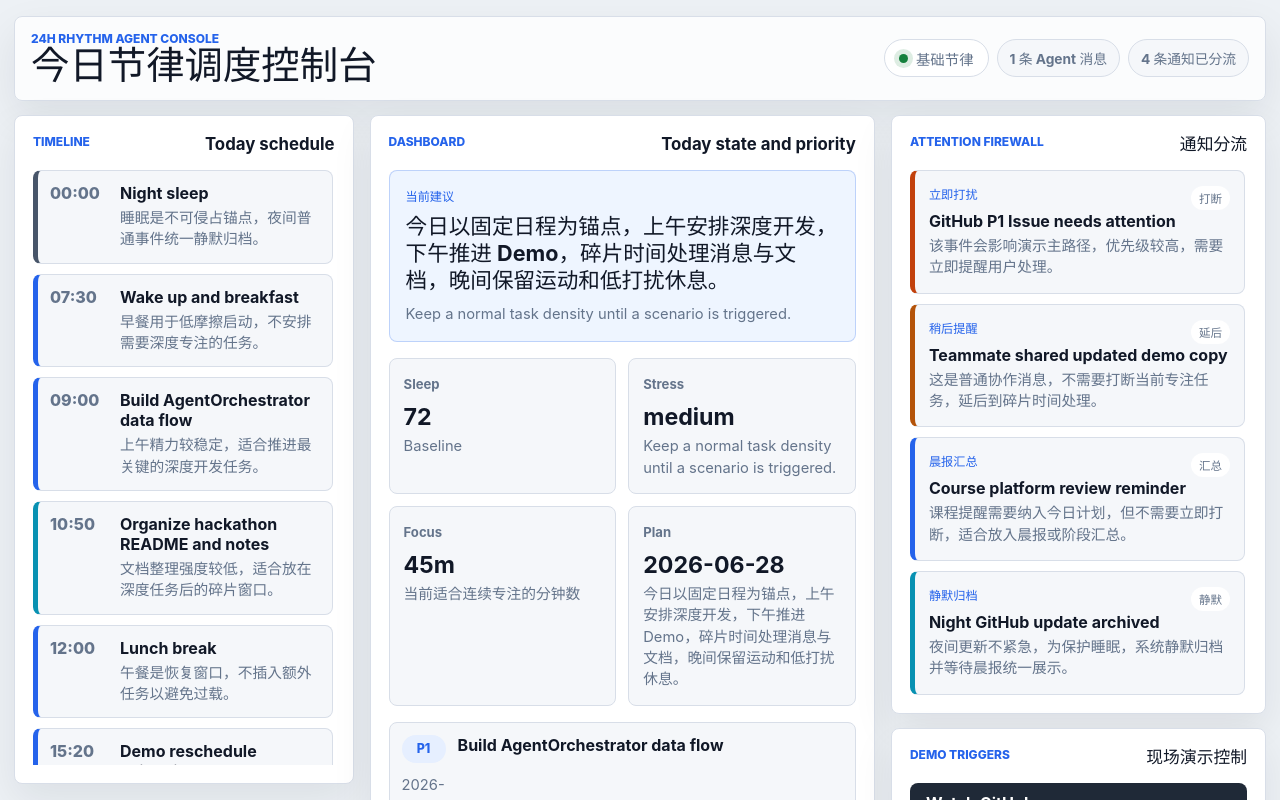
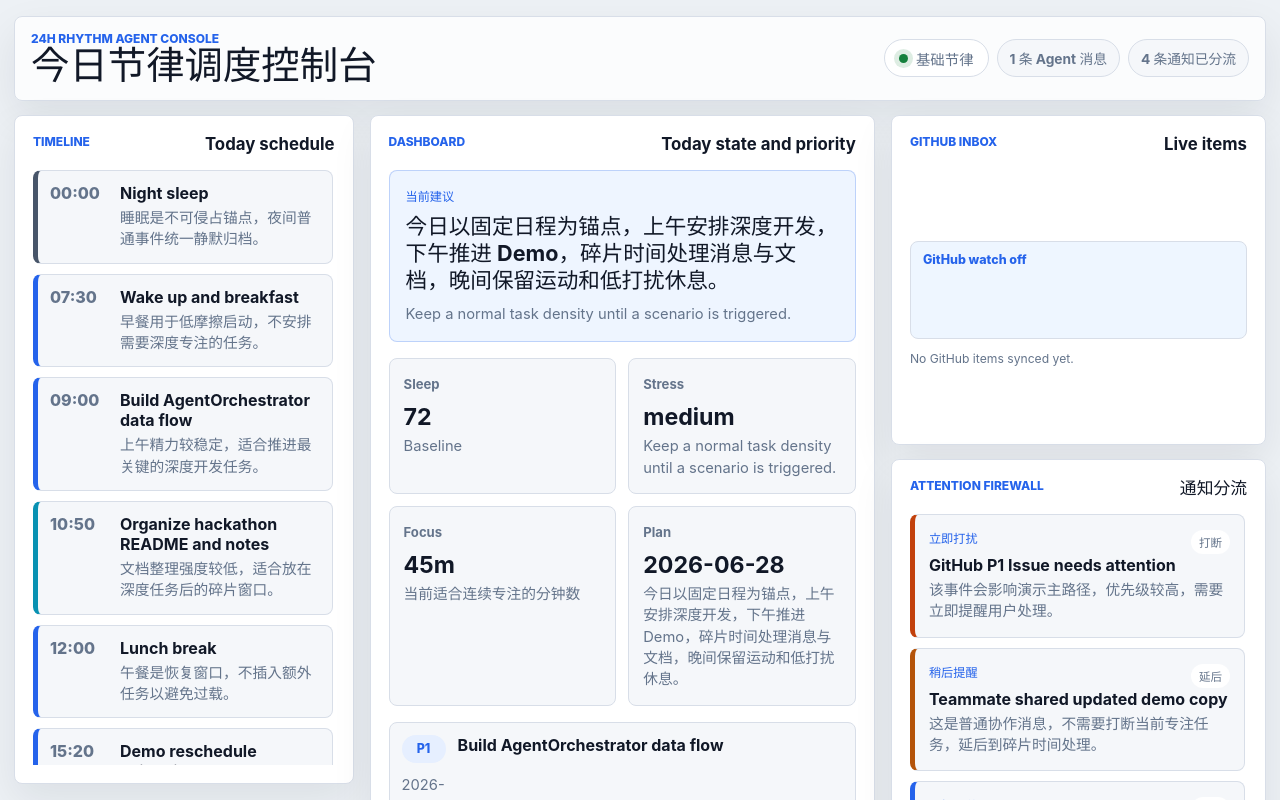
Before and after one commit to DanielPAN313/demo, a React (Vite) app: page / in a window 1280 px wide. Shown: the top 800 px of the page. Built offline with nearby package versions, Linux system fonts and the light colour scheme.

Commit message:
Add GitHub inbox panel

```diff
--- a/src/app/App.tsx
+++ b/src/app/App.tsx
@@ -4,6 +4,7 @@ import {
   AttentionFirewall,
   Dashboard,
   DemoControls,
+  GitHubInboxPanel,
   MorningBrief,
   Timeline,
 } from '../components'
@@ -250,6 +251,7 @@ function App() {
       const events = inbox.items.map(mapInboxItemToExternalEvent)
 
       seenGitHubItemIdsRef.current = new Set(inbox.items.map((item) => item.id))
+      actions.updateGitHubInboxItems(inbox.items)
       setGitHubWatchStatus(
         `Last checked ${new Date(inbox.fetchedAt).toLocaleTimeString()} · ${inbox.counts.merged} items`,
       )
@@ -296,6 +298,7 @@ function App() {
         : inbox.items.filter((item) => !knownIds.has(item.id))
 
       seenGitHubItemIdsRef.current = new Set(inbox.items.map((item) => item.id))
+      actions.updateGitHubInboxItems(inbox.items)
       setGitHubWatchStatus(
         `Connected · last checked ${new Date(inbox.fetchedAt).toLocaleTimeString()} · ${inbox.counts.merged} items`,
       )
@@ -468,6 +471,10 @@ function App() {
         </section>
 
         <aside className="layout-right">
+          <GitHubInboxPanel
+            items={state.githubInboxItems ?? []}
+            status={githubWatchStatus}
+          />
           <AttentionFirewall items={firewallItems} />
           <DemoControls
             actions={visibleDemoActions}
--- a/src/app/AppStateProvider.tsx
+++ b/src/app/AppStateProvider.tsx
@@ -33,6 +33,8 @@ export function AppStateProvider({ children }: { children: ReactNode }) {
         }),
       updateSuggestedActions: (suggestedActions) =>
         dispatch({ type: 'updateSuggestedActions', payload: suggestedActions }),
+      updateGitHubInboxItems: (items) =>
+        dispatch({ type: 'updateGitHubInboxItems', payload: items }),
       switchScenario: (scenario) =>
         dispatch({ type: 'switchScenario', payload: scenario }),
       resetDemo: () => dispatch({ type: 'resetDemo' }),
--- a/src/app/appState.ts
+++ b/src/app/appState.ts
@@ -2,6 +2,7 @@ import type {
   AgentMessage,
   ExternalEvent,
   FixedSchedule,
+  GitHubInboxItem,
   NotificationItem,
   SchedulePlan,
   SuggestedAction,
@@ -28,6 +29,7 @@ export type AppState = {
   morningBrief?: MorningBrief
   agentMessages: AgentMessage[]
   suggestedActions: SuggestedAction[]
+  githubInboxItems: GitHubInboxItem[]
   currentScenario: ScenarioId
 }
 
@@ -41,6 +43,7 @@ export type AppAction =
   | { type: 'addAgentMessage'; payload: AgentMessage }
   | { type: 'addAgentMessages'; payload: AgentMessage[] }
   | { type: 'updateSuggestedActions'; payload: SuggestedAction[] }
+  | { type: 'updateGitHubInboxItems'; payload: GitHubInboxItem[] }
   | { type: 'switchScenario'; payload: ScenarioId }
   | { type: 'resetDemo' }
 
@@ -54,6 +57,7 @@ export type AppStateActions = {
   addAgentMessage: (message: Omit<AgentMessage, 'id' | 'createdAt'>) => void
   addAgentMessages: (messages: Omit<AgentMessage, 'id' | 'createdAt'>[]) => void
   updateSuggestedActions: (suggestedActions: SuggestedAction[]) => void
+  updateGitHubInboxItems: (items: GitHubInboxItem[]) => void
   switchScenario: (scenario: ScenarioId) => void
   resetDemo: () => void
 }
@@ -115,6 +119,7 @@ export const initialAppState: AppState = {
     },
   ],
   suggestedActions: [],
+  githubInboxItems: [],
   currentScenario: 'baseline',
 }
 
@@ -171,6 +176,11 @@ export const appStateReducer = (state: AppState, action: AppAction): AppState =>
         ...state,
         suggestedActions: action.payload,
       }
+    case 'updateGitHubInboxItems':
+      return {
+        ...state,
+        githubInboxItems: action.payload,
+      }
     case 'switchScenario':
       return {
         ...state,
--- /dev/null
+++ b/src/components/GitHubInboxPanel.tsx
@@ -0,0 +1,59 @@
+import type { GitHubInboxItem } from '../types'
+
+type GitHubInboxPanelProps = {
+  items: GitHubInboxItem[]
+  status: string
+}
+
+const labelByKind: Record<GitHubInboxItem['kind'], string> = {
+  issue: 'Issue',
+  pull_request: 'PR',
+  notification: 'Notice',
+  review_request: 'Review',
+  mention: 'Mention',
+}
+
+const formatUpdatedAt = (value: string): string =>
+  new Date(value).toLocaleString([], {
+    month: 'short',
+    day: 'numeric',
+    hour: '2-digit',
+    minute: '2-digit',
+  })
+
+export function GitHubInboxPanel({ items, status }: GitHubInboxPanelProps) {
+  const safeItems = items ?? []
+
+  return (
+    <section className="panel github-inbox-panel" aria-labelledby="github-inbox-title">
+      <div className="panel-title">
+        <p className="eyebrow">GitHub inbox</p>
+        <h2 id="github-inbox-title">Live items</h2>
+      </div>
+
+      <div className="github-status">{status}</div>
+
+      <div className="github-item-list" aria-label="GitHub inbox items">
+        {safeItems.length === 0 ? (
+          <p className="empty-state">No GitHub items synced yet.</p>
+        ) : (
+          safeItems.slice(0, 8).map((item) => (
+            <article className="github-item" key={item.id}>
+              <div className="github-item-meta">
+                <span className={`priority-badge ${item.priority.toLowerCase()}`}>
+                  {item.priority}
+                </span>
+                <span>{labelByKind[item.kind]}</span>
+                <time>{formatUpdatedAt(item.updatedAt)}</time>
+              </div>
+              <a href={item.url} rel="noreferrer" target="_blank">
+                {item.title}
+              </a>
+              <p>{item.repo}</p>
+            </article>
+          ))
+        )}
+      </div>
+    </section>
+  )
+}
--- a/src/components/index.ts
+++ b/src/components/index.ts
@@ -2,6 +2,7 @@ export { AgentPanel } from './AgentPanel'
 export { AttentionFirewall } from './AttentionFirewall'
 export { Dashboard } from './Dashboard'
 export { DemoControls } from './DemoControls'
+export { GitHubInboxPanel } from './GitHubInboxPanel'
 export { MorningBrief } from './MorningBrief'
 export { Timeline } from './Timeline'
 
@@ -9,5 +10,6 @@ export type { AgentMessage, AgentPanelProps } from './AgentPanel'
 export type { AttentionFirewallProps, FirewallItem, FirewallRoute } from './AttentionFirewall'
 export type { DashboardMetric, DashboardProps, FocusTask } from './Dashboard'
 export type { DemoAction, DemoControlsProps } from './DemoControls'
+export type { GitHubInboxItem } from '../types'
 export type { MorningBriefItem, MorningBriefProps } from './MorningBrief'
 export type { TimelineItem, TimelineProps } from './Timeline'
--- a/src/core/githubInboxClient.ts
+++ b/src/core/githubInboxClient.ts
@@ -1,19 +1,6 @@
-import type { ExternalEvent, NotificationChannel, Priority } from '../types'
+import type { ExternalEvent, GitHubInboxItem, NotificationChannel, Priority } from '../types'
 
-export type GitHubInboxItem = {
-  id: string
-  title: string
-  repo: string
-  url: string
-  kind: 'issue' | 'pull_request' | 'notification' | 'review_request' | 'mention'
-  reason: string
-  updatedAt: string
-  labels: string[]
-  priority: Priority
-  requiredAction: boolean
-  estimatedMinutes: number
-  summary: string
-}
+export type { GitHubInboxItem } from '../types'
 
 type GitHubInboxResponse = {
   username: string
--- a/src/index.css
+++ b/src/index.css
@@ -364,6 +364,93 @@ h2 {
   border-left-color: var(--cyan);
 }
 
+.github-inbox-panel {
+  display: grid;
+  gap: 12px;
+}
+
+.github-status {
+  border: 1px solid var(--line);
+  border-radius: 8px;
+  background: #eef6ff;
+  color: var(--blue);
+  font-size: 0.78rem;
+  font-weight: 800;
+  line-height: 1.35;
+  padding: 10px 12px;
+}
+
+.github-item-list {
+  display: grid;
+  gap: 10px;
+  max-height: 280px;
+  overflow: auto;
+  padding-right: 2px;
+}
+
+.github-item {
+  display: grid;
+  gap: 7px;
+  border: 1px solid var(--line);
+  border-radius: 8px;
+  background: var(--surface-muted);
+  padding: 12px;
+}
+
+.github-item-meta {
+  display: flex;
+  align-items: center;
+  gap: 7px;
+  color: var(--muted);
+  font-size: 0.72rem;
+  font-weight: 800;
+}
+
+.github-item-meta time {
+  margin-left: auto;
+  font-weight: 700;
+}
+
+.priority-badge {
+  border-radius: 999px;
+  background: #e2e8f0;
+  color: var(--muted);
+  font-size: 0.68rem;
+  padding: 3px 7px;
+}
+
+.priority-badge.p0,
+.priority-badge.p1 {
+  background: #fee2e2;
+  color: var(--red);
+}
+
+.priority-badge.p2 {
+  background: #fff7ed;
+  color: var(--amber);
+}
+
+.github-item a {
+  color: var(--text);
+  font-size: 0.9rem;
+  font-weight: 850;
+  line-height: 1.3;
+  text-decoration: none;
+}
+
+.github-item a:hover {
+  color: var(--blue);
+  text-decoration: underline;
+}
+
+.github-item p,
+.empty-state {
+  margin: 0;
+  color: var(--muted);
+  font-size: 0.76rem;
+  line-height: 1.35;
+}
+
 .demo-actions {
   display: grid;
   grid-template-columns: 1fr;
```
Also changed, not shown: src/types/event.ts (+15 -0 lines).
